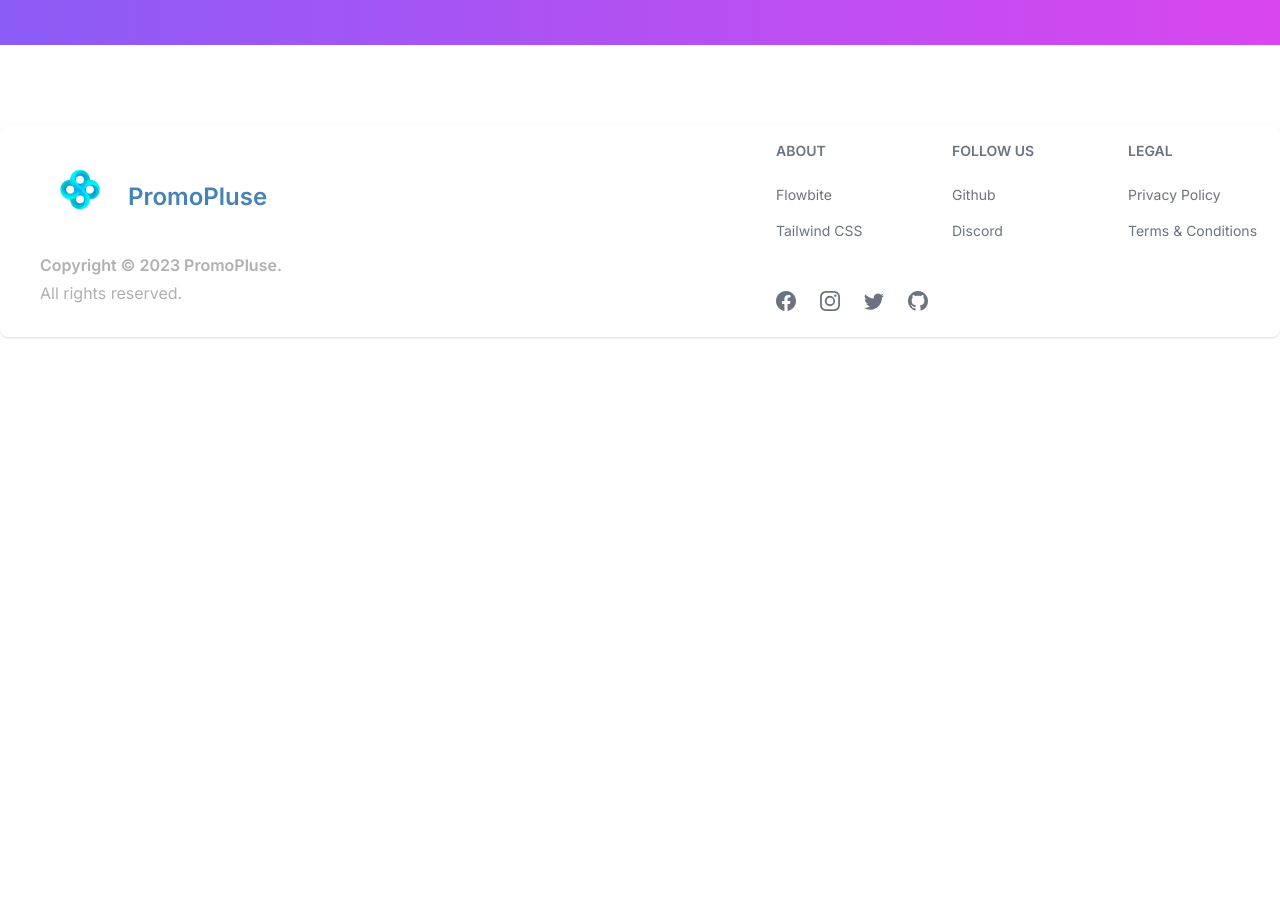
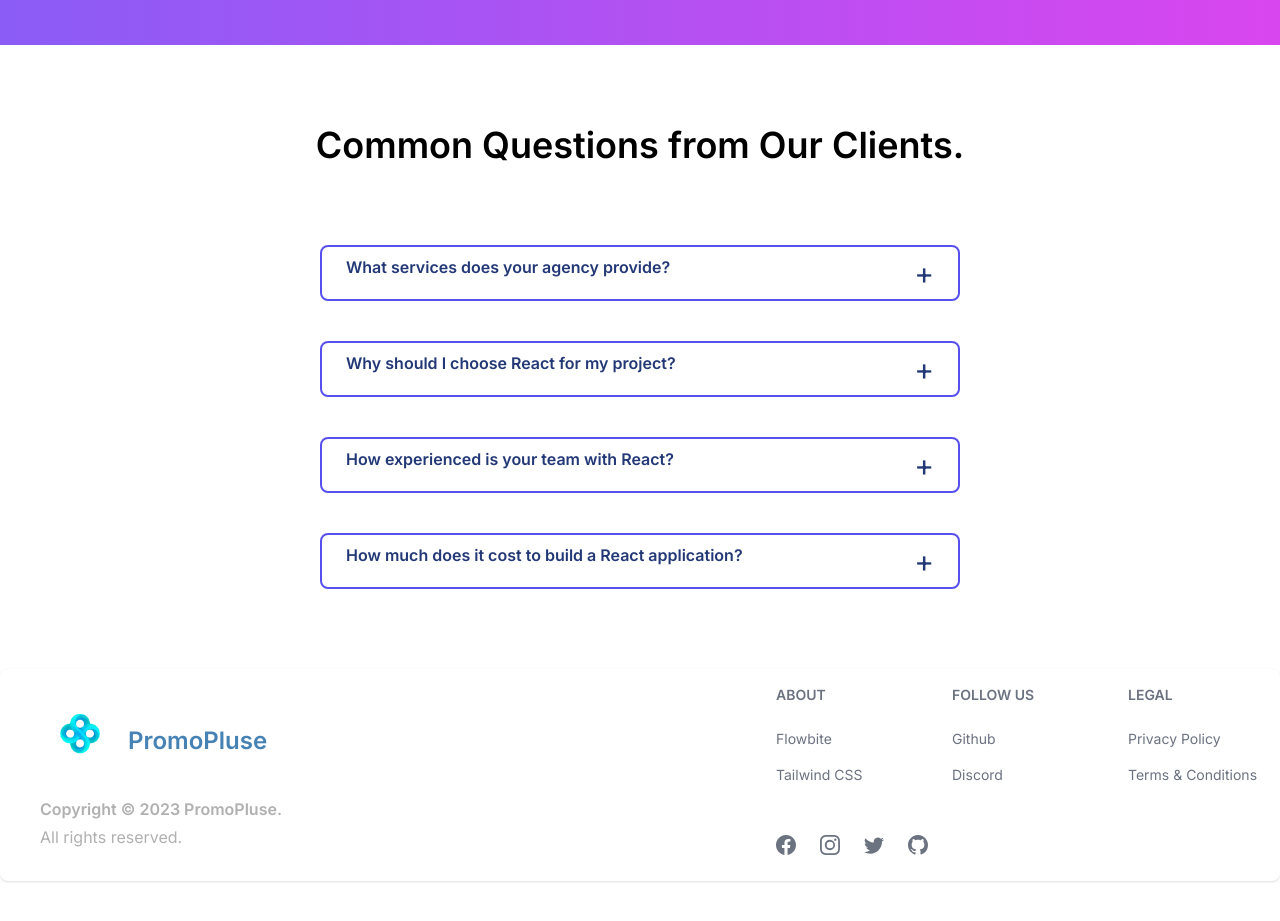
Before and after one commit to Hashara-Pilapitiya/Agency-Website, a React (Create React App) app: page / in a window 1280 px wide. Shown: the part 4700-5621 px from the top of the page. Before the commit the page ends 5117 px from the top, so only its background shows below. Built offline with nearby package versions, Linux system fonts and the light colour scheme; the HTML template or start-up script is replaced by a standard one.

Commit message:
Add FAQ Component

```diff
--- a/src/App.js
+++ b/src/App.js
@@ -7,6 +7,7 @@ import Services from './Components/Services';
 import Blog from './Components/Blog';
 import NewsLetter from './Components/NewsLetter';
 import End from './Components/End';
+import FAQ from './Components/FAQ';
 
 
 function App() {
@@ -20,6 +21,7 @@ function App() {
       <Products />
       <Blog />
       <NewsLetter />
+      <FAQ />
       <End />
 
 
--- /dev/null
+++ b/src/Components/Accordian.js
@@ -0,0 +1,27 @@
+import React from 'react';
+
+const Accordian = ({title, answer}) => {
+
+    const [isOpen, setIsOpen] = React.useState(false);
+
+  return (
+    <div className=''>
+
+        <div className='border-2 border-indigo-600 py-2 px-6 rounded-lg mb-10'>
+
+            <button onClick={() => setIsOpen(!isOpen)} className='flex justify-between w-full  '>
+                <span className='text-blue-900 font-semibold'>{title}</span>
+                {isOpen ? <span className='text-3xl text-blue-900'>-</span> : <span className='text-3xl text-blue-900'>+</span>}
+            </button>
+
+            <div className={`grid overflow-hidden transition-all duration-300 ease-in-out text-slate-600 text-sm ${isOpen ? 'grid-rows-[1fr] opacity-100' : 'grid-rows-[0fr] opacity-0'  }`}>
+                <div className='overflow-hidden text-gray-500'>{answer}</div>
+            </div>
+
+        </div>
+
+    </div>
+  )
+}
+
+export default Accordian;
--- a/src/Components/Blog.js
+++ b/src/Components/Blog.js
@@ -21,7 +21,7 @@ const Blog = () => {
 
   return (
 
-        <div className='px-4 mx-auto my-12 max-w-screen-2xl lg:px-14' id='faq'>
+        <div className='px-4 mx-auto my-12 max-w-screen-2xl lg:px-14'>
             <div className='mx-auto text-center md:w-1/2'>
                 <h2 className='mb-4 text-4xl font-semibold tracking-wide'>The unseen of spending three years ath Pixelgrade</h2>
                 <p className='mx-auto mb-8 text-sm md:w-3/4 text-silver tracking-wider'>
--- /dev/null
+++ b/src/Components/FAQ.js
@@ -0,0 +1,23 @@
+import React from 'react';
+import Accordian from './Accordian';
+
+const FAQ = () => {
+  return (
+    <>
+    <div className='' id='faq'>
+        <h2 className='mt-20 text-center text-4xl font-semibold'>Common Questions from Our Clients.</h2>
+    </div>
+    <div className='mt-20 px-80 rounded-lg'>
+        <Accordian title='What services does your agency provide?' answer='We specialize in building modern web applications using React. Our services include custom React development, React Native mobile app development, UI/UX design, performance optimization, and maintenance of existing React applications.' />
+
+        <Accordian title='Why should I choose React for my project?' answer='React is a popular JavaScript library for building user interfaces, known for its performance, flexibility, and scalability. It enables the creation of dynamic, responsive web applications with a seamless user experience. Additionally, React component-based architecture promotes reusability and maintainability.' />
+
+        <Accordian title='How experienced is your team with React?' answer='Our team consists of seasoned React developers with years of experience in building high-quality web and mobile applications. We have successfully delivered numerous projects across various industries, ensuring best practices and up-to-date knowledge in the React ecosystem.' />
+
+        <Accordian title='How much does it cost to build a React application?' answer='The cost of building a React application varies based on the projects complexity, features, and timeline. We provide customized quotes after understanding your specific requirements. Contact us for a free consultation and detailed estimate.' />
+    </div>
+    </>
+  )
+}
+
+export default FAQ;
```
